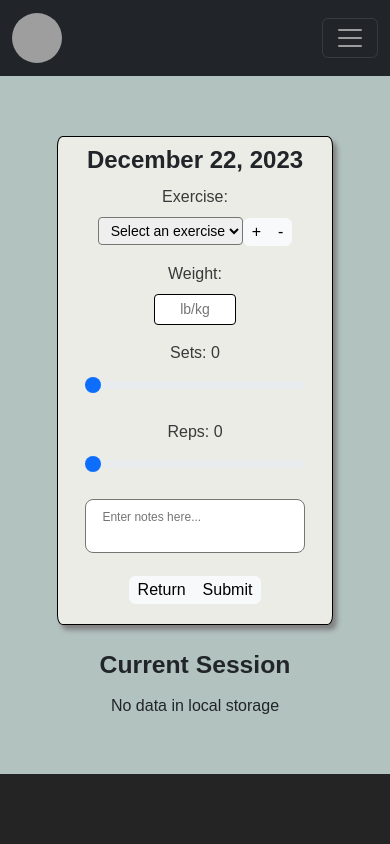
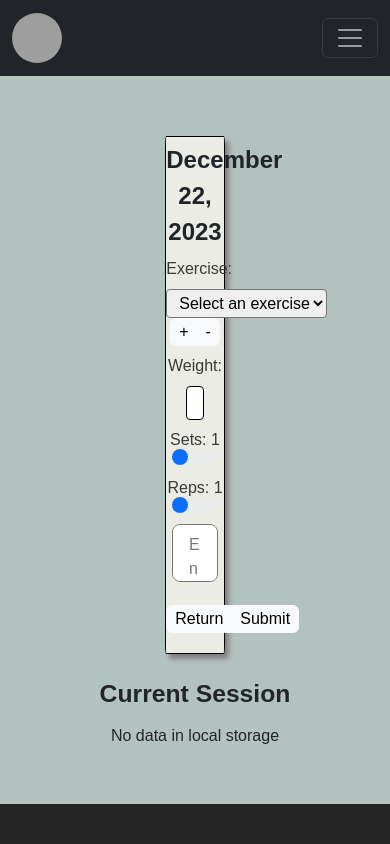
Before and after one commit to MarcusB71/training-log-app, a React (Create React App) app in the folder frontend/: page / in a window 390 px wide. Both pictures are taken after a click on the button "Confirm". Shown: the top 844 px of the page. Built offline with nearby package versions, Linux system fonts and the light colour scheme; grey boxes are pictures that could not be loaded.

Commit message:
input font to 16px so no autozoom on mobile and increased set/rep slider clickable area

```diff
--- a/frontend/src/components/ExerciseForm.js
+++ b/frontend/src/components/ExerciseForm.js
@@ -28,8 +28,8 @@ const ExerciseForm = () => {
   const initialFormData = {
     exercise: '',
     weight: '',
-    sets: 0,
-    reps: 0,
+    sets: 1,
+    reps: 1,
     notes: '',
   };
   //DISPLAY HOOKS
@@ -133,10 +133,7 @@ const ExerciseForm = () => {
         {showForm && (
           <div>
             <div className="row justify-content-center">
-              <div
-                className="col-3"
-                style={{ minWidth: '300px', maxWidth: '375px' }}
-              >
+              <div className="col-3 form-container">
                 <form onSubmit={handleSubmit}>
                   <p
                     style={{
@@ -147,7 +144,7 @@ const ExerciseForm = () => {
                   >
                     {date.toLocaleString('en-US', dateOptions)}
                   </p>
-                  <div className="form-group mb-3">
+                  <div className="form-group mb-2">
                     <label
                       className="form-label"
                       style={{ display: 'block', padding: '7px 0px 0px 0px' }}
@@ -156,7 +153,7 @@ const ExerciseForm = () => {
                       Exercise:
                     </label>
                     <select
-                      style={{ maxWidth: '200px' }}
+                      style={{ maxWidth: '200px', fontSize: '16px' }}
                       className="form-select-sm"
                       id="exercise"
                       name="exercise"
@@ -188,7 +185,7 @@ const ExerciseForm = () => {
                       </button>
                     </div>
                   </div>
-                  <div className="form-group mb-3">
+                  <div className="form-group mb-2">
                     <label
                       className="form-label"
                       style={{ display: 'block' }}
@@ -201,6 +198,7 @@ const ExerciseForm = () => {
                       style={{
                         border: '1px solid black',
                         width: '30%',
+                        fontSize: '16px',
                       }}
                       type="text"
                       placeholder="lb/kg"
@@ -210,10 +208,10 @@ const ExerciseForm = () => {
                       onChange={handleChange}
                     />
                   </div>
-                  <div className="form-group mb-3">
+                  <div className="form-group mb-0">
                     <label
                       style={{ display: 'block' }}
-                      className="form-label"
+                      className="form-label mb-0"
                       htmlFor="sets"
                     >
                       Sets: {formData.sets}
@@ -221,8 +219,8 @@ const ExerciseForm = () => {
                     <input
                       className="form-range"
                       type="range"
-                      style={{ width: '80%' }}
-                      min={0}
+                      style={{ width: '80%', marginTop: '-20px' }}
+                      min={1}
                       max={10}
                       id="sets"
                       name="sets"
@@ -230,10 +228,10 @@ const ExerciseForm = () => {
                       onChange={handleChange}
                     />
                   </div>
-                  <div className="form-group mb-3">
+                  <div className="form-group mb-0">
                     <label
                       style={{ display: 'block' }}
-                      className="form-label"
+                      className="form-label mb-0"
                       htmlFor="reps"
                     >
                       Reps: {formData.reps}
@@ -241,8 +239,8 @@ const ExerciseForm = () => {
                     <input
                       className="form-range"
                       type="range"
-                      style={{ width: '80%' }}
-                      min={0}
+                      style={{ width: '80%', marginTop: '-20px' }}
+                      min={1}
                       max={20}
                       id="reps"
                       name="reps"
@@ -255,7 +253,12 @@ const ExerciseForm = () => {
                     <textarea
                       type="text"
                       placeholder="Enter notes here..."
-                      style={{ fontSize: '12px', resize: 'none', width: '80%' }}
+                      style={{
+                        fontSize: '16px',
+                        resize: 'none',
+                        width: '80%',
+                        paddingBottom: '0px',
+                      }}
                       className="form-control-lg"
                       id="notes"
                       name="notes"
```
